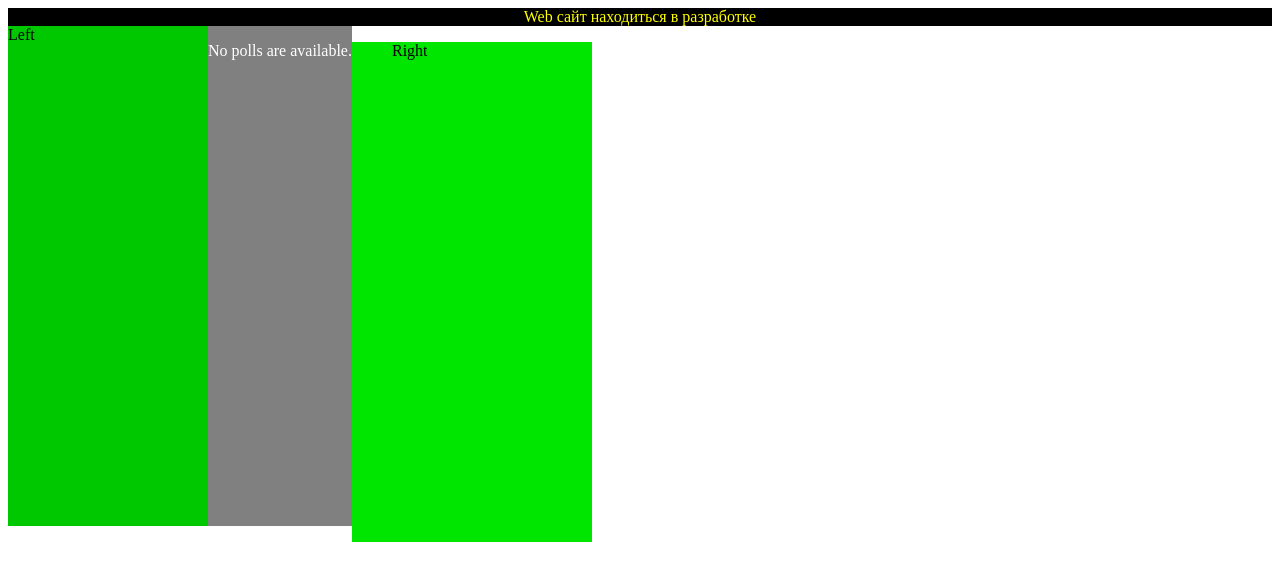
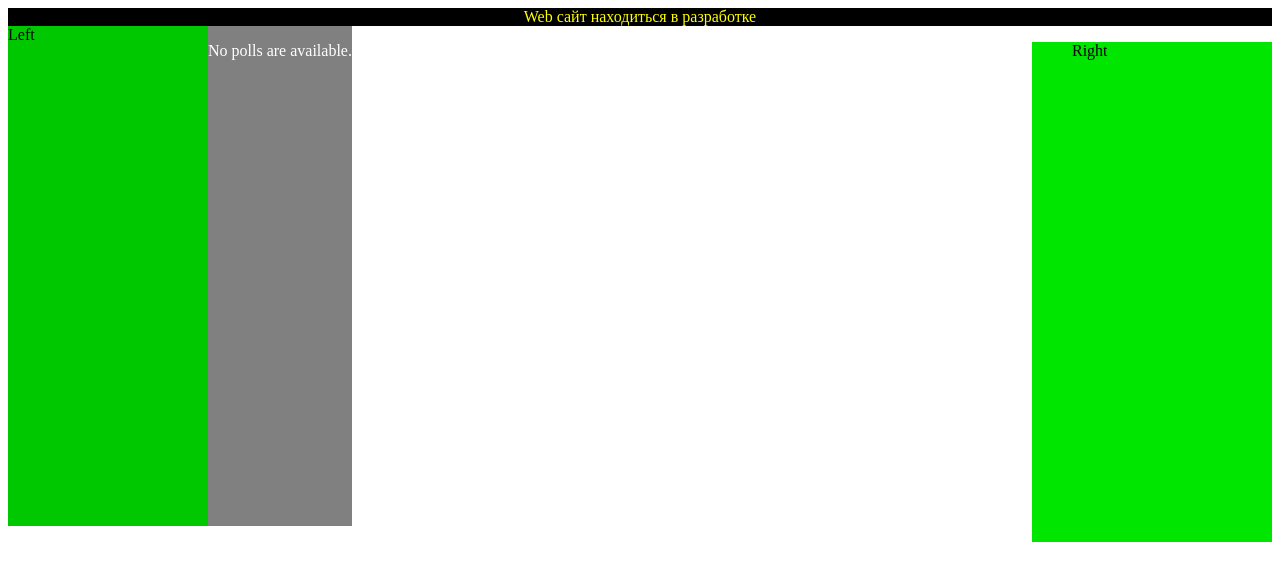
Before and after one commit to DmitryLNG/lang, a Django app: template polls/templates/polls/index.html in a window 1280 px wide. Shown: the top 581 px of the page. Run offline with Django 3.2, Linux system fonts and the light colour scheme; the template is opened without the code that fills it, so the values that code supplies are empty.

Commit message:
django desine

```diff
--- a/polls/static/polls/style.css
+++ b/polls/static/polls/style.css
@@ -23,6 +23,6 @@ li a {
 .right1 {
 	width: 200px;
 	height: 500px;
-	float: left;
+	float: right;
 	background: rgb(0,230,0);
 }
--- a/polls/templates/polls/index.html
+++ b/polls/templates/polls/index.html
@@ -10,9 +10,8 @@
         <li><a href="{% url 'polls:detail' question.id %}">{{ question.question_text }}</a></li>
     {% endfor %}
     </ul>
-    Проверка изменений
+
 {% else %}
     <p>No polls are available.</p>
 {% endif %}
-</div>
-<dir class="right1"> Right </dir>
+</div><dir class="right1"> Right </dir>
```
